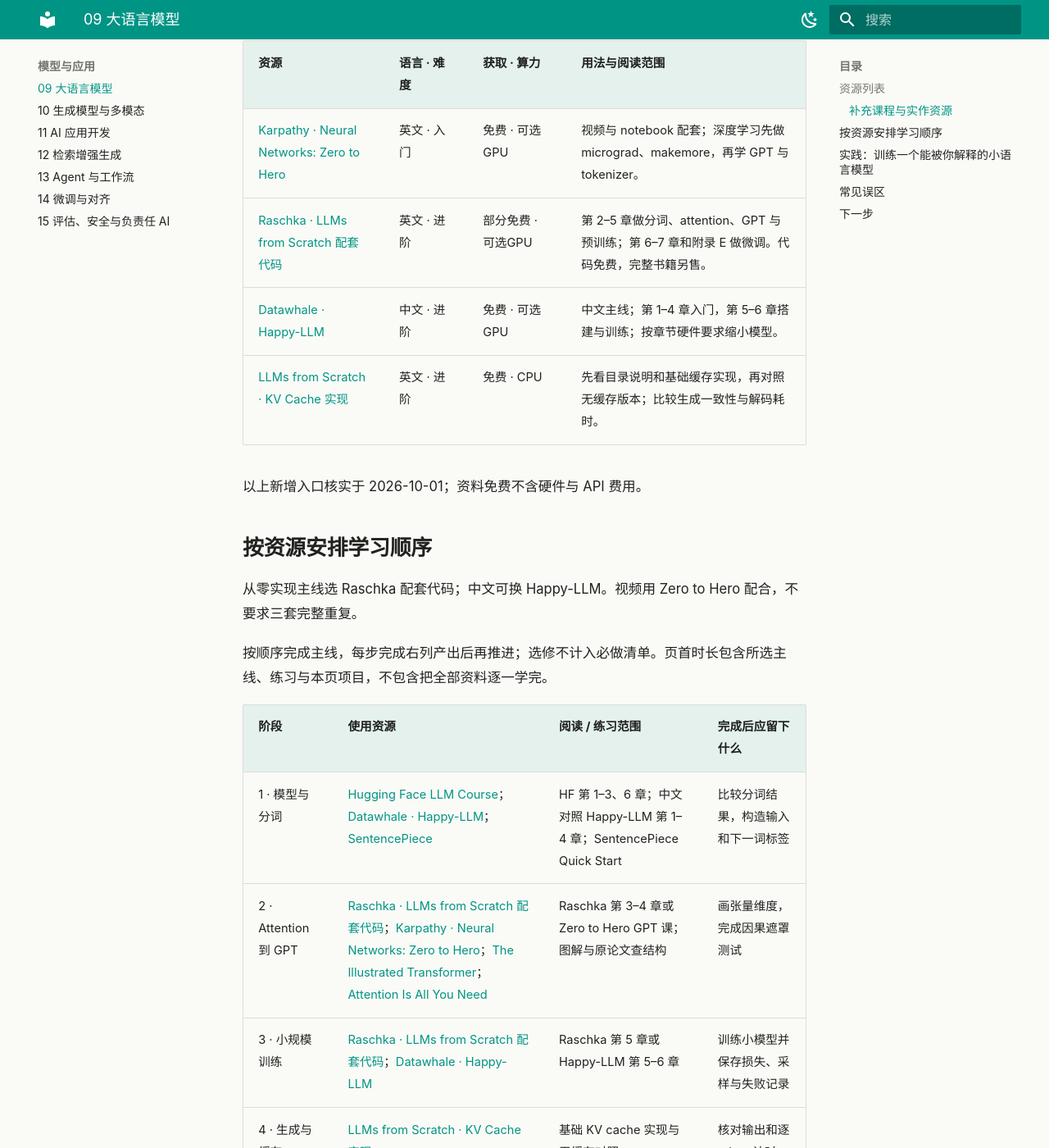
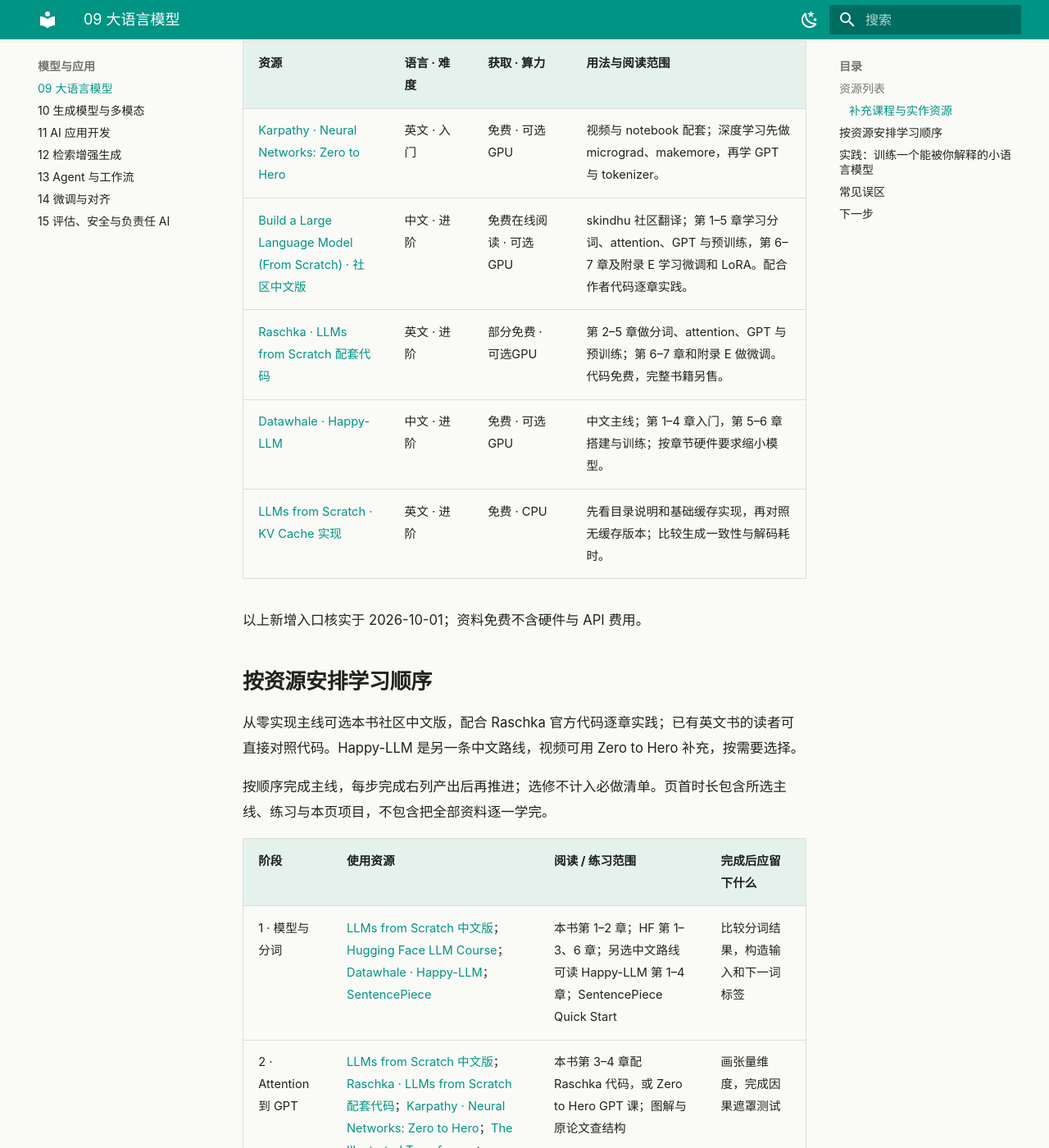
Before and after one commit to Xander-26Code/AI-Altas, an MkDocs documentation site: the page built from docs/topics/09-llm.md, in a window 1280 px wide and 1400 px high, scrolled down 1478 px. Shown: the whole window at 82% size. Built offline with MkDocs 1.6.1 and Material for MkDocs 9.7.7, drawn with Linux system fonts in a browser that asks for light colours; some of the changed text lies outside the part shown.

Commit message:
Add community translation of "Build a Large Language Model (From Scratch)" and update resource links; enhance link checks and documentation accuracy

```diff
--- a/docs/topics/09-llm.md
+++ b/docs/topics/09-llm.md
@@ -22,6 +22,7 @@
 | 资源 | 语言 · 难度 | 获取 · 算力 | 用法与阅读范围 |
 |---|---|---|---|
 | [Karpathy · Neural Networks: Zero to Hero](https://github.com/karpathy/nn-zero-to-hero) | 英文 · 入门 | 免费 · 可选GPU | 视频与 notebook 配套；深度学习先做 micrograd、makemore，再学 GPT 与 tokenizer。 |
+| [Build a Large Language Model (From Scratch) · 社区中文版](https://skindhu.github.io/Build-A-Large-Language-Model-CN/) | 中文 · 进阶 | 免费在线阅读 · 可选GPU | skindhu 社区翻译；第 1–5 章学习分词、attention、GPT 与预训练，第 6–7 章及附录 E 学习微调和 LoRA。配合作者代码逐章实践。 |
 | [Raschka · LLMs from Scratch 配套代码](https://github.com/rasbt/LLMs-from-scratch) | 英文 · 进阶 | 部分免费 · 可选GPU | 第 2–5 章做分词、attention、GPT 与预训练；第 6–7 章和附录 E 做微调。代码免费，完整书籍另售。 |
 | [Datawhale · Happy-LLM](https://github.com/datawhalechina/happy-llm) | 中文 · 进阶 | 免费 · 可选GPU | 中文主线；第 1–4 章入门，第 5–6 章搭建与训练；按章节硬件要求缩小模型。 |
 | [LLMs from Scratch · KV Cache 实现](https://github.com/rasbt/LLMs-from-scratch/tree/main/ch04/03_kv-cache) | 英文 · 进阶 | 免费 · CPU | 先看目录说明和基础缓存实现，再对照无缓存版本；比较生成一致性与解码耗时。 |
@@ -30,15 +31,15 @@
 
 ## 按资源安排学习顺序
 
-从零实现主线选 Raschka 配套代码；中文可换 Happy-LLM。视频用 Zero to Hero 配合，不要求三套完整重复。
+从零实现主线可选本书社区中文版，配合 Raschka 官方代码逐章实践；已有英文书的读者可直接对照代码。Happy-LLM 是另一条中文路线，视频可用 Zero to Hero 补充，按需要选择。
 
 按顺序完成主线，每步完成右列产出后再推进；选修不计入必做清单。页首时长包含所选主线、练习与本页项目，不包含把全部资料逐一学完。
 
 | 阶段 | 使用资源 | 阅读 / 练习范围 | 完成后应留下什么 |
 |---|---|---|---|
-| 1 · 模型与分词 | [Hugging Face LLM Course](https://huggingface.co/learn/llm-course/chapter1/1)；[Datawhale · Happy-LLM](https://github.com/datawhalechina/happy-llm)；[SentencePiece](https://github.com/google/sentencepiece) | HF 第 1–3、6 章；中文对照 Happy-LLM 第 1–4 章；SentencePiece Quick Start | 比较分词结果，构造输入和下一词标签 |
-| 2 · Attention 到 GPT | [Raschka · LLMs from Scratch 配套代码](https://github.com/rasbt/LLMs-from-scratch)；[Karpathy · Neural Networks: Zero to Hero](https://github.com/karpathy/nn-zero-to-hero)；[The Illustrated Transformer](https://jalammar.github.io/illustrated-transformer/)；[Attention Is All You Need](https://arxiv.org/abs/1706.03762) | Raschka 第 3–4 章或 Zero to Hero GPT 课；图解与原论文查结构 | 画张量维度，完成因果遮罩测试 |
-| 3 · 小规模训练 | [Raschka · LLMs from Scratch 配套代码](https://github.com/rasbt/LLMs-from-scratch)；[Datawhale · Happy-LLM](https://github.com/datawhalechina/happy-llm) | Raschka 第 5 章或 Happy-LLM 第 5–6 章 | 训练小模型并保存损失、采样与失败记录 |
+| 1 · 模型与分词 | [LLMs from Scratch 中文版](https://skindhu.github.io/Build-A-Large-Language-Model-CN/)；[Hugging Face LLM Course](https://huggingface.co/learn/llm-course/chapter1/1)；[Datawhale · Happy-LLM](https://github.com/datawhalechina/happy-llm)；[SentencePiece](https://github.com/google/sentencepiece) | 本书第 1–2 章；HF 第 1–3、6 章；另选中文路线可读 Happy-LLM 第 1–4 章；SentencePiece Quick Start | 比较分词结果，构造输入和下一词标签 |
+| 2 · Attention 到 GPT | [LLMs from Scratch 中文版](https://skindhu.github.io/Build-A-Large-Language-Model-CN/)；[Raschka · LLMs from Scratch 配套代码](https://github.com/rasbt/LLMs-from-scratch)；[Karpathy · Neural Networks: Zero to Hero](https://github.com/karpathy/nn-zero-to-hero)；[The Illustrated Transformer](https://jalammar.github.io/illustrated-transformer/)；[Attention Is All You Need](https://arxiv.org/abs/1706.03762) | 本书第 3–4 章配 Raschka 代码，或 Zero to Hero GPT 课；图解与原论文查结构 | 画张量维度，完成因果遮罩测试 |
+| 3 · 小规模训练 | [LLMs from Scratch 中文版](https://skindhu.github.io/Build-A-Large-Language-Model-CN/)；[Raschka · LLMs from Scratch 配套代码](https://github.com/rasbt/LLMs-from-scratch)；[Datawhale · Happy-LLM](https://github.com/datawhalechina/happy-llm) | 本书第 5 章配 Raschka 代码，或 Happy-LLM 第 5–6 章 | 训练小模型并保存损失、采样与失败记录 |
 | 4 · 生成与缓存 | [LLMs from Scratch · KV Cache 实现](https://github.com/rasbt/LLMs-from-scratch/tree/main/ch04/03_kv-cache) | 基础 KV cache 实现与无缓存对照 | 核对输出和逐 token 计时 |
 | 选修 · 系统与架构 | [Stanford CS336: Language Modeling from Scratch (2025)](https://cs336.stanford.edu/spring2025/)；[RoFormer: Enhanced Transformer with Rotary Position Embedding](https://arxiv.org/abs/2104.09864)；[Switch Transformers](https://arxiv.org/abs/2101.03961) | CS336 Assignment 1；RoPE 与 MoE 论文按兴趣选读 | 主线完成后再加一个架构对照 |
 
```
Also changed, not shown: docs/assets/data/resources-expanded.json (+18 -0 lines), docs/quality.md (+3 -3 lines), docs/resources.md (+3 -1 lines), docs/roadmaps/llm.md (+3 -3 lines), docs/topics/14-finetuning-alignment.md (+4 -3 lines), docs/assets/resources.json, 2 other files.
